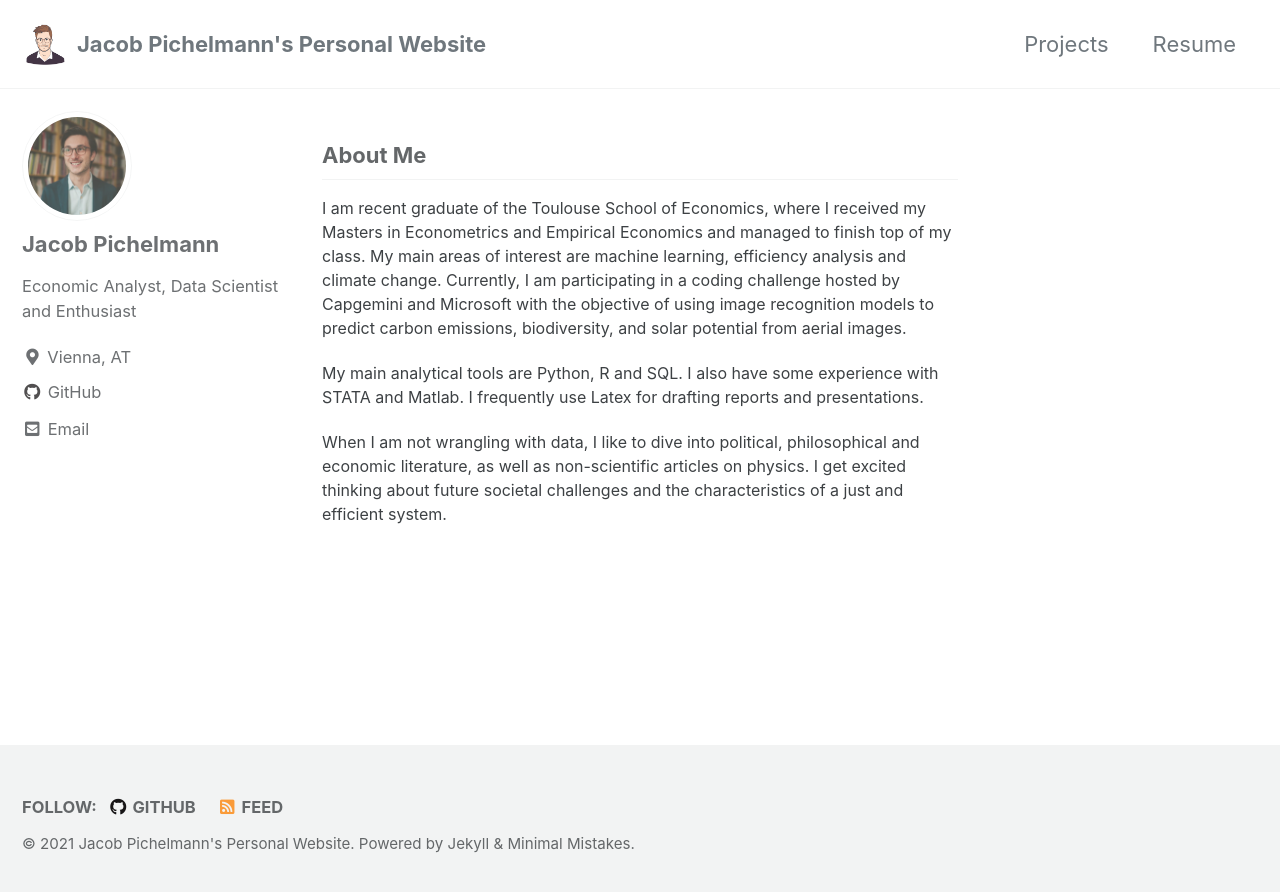
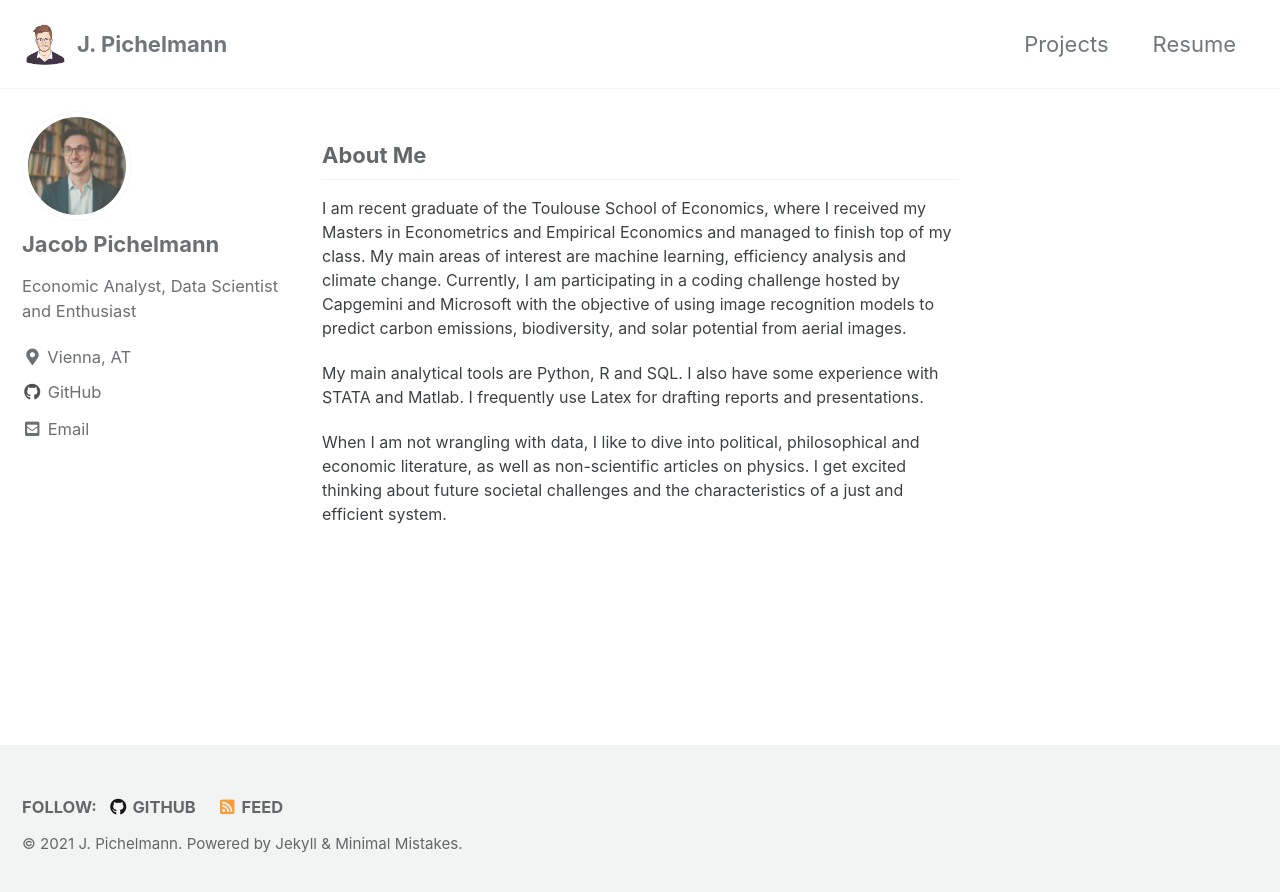
Before and after one commit to j-3-1415/j-3-1415.github.io, a Jekyll site: the page built from index.html, in a window 1280 px wide. Shown: the top 892 px of the page. Built offline with Jekyll 4.4.1, drawn with Linux system fonts in a browser that asks for light colours; cached includes are drawn as plain includes; the list of posts is cut into pages by our own code.

Commit message:
HeaderChange

```diff
--- a/_config.yml
+++ b/_config.yml
@@ -17,10 +17,10 @@ minimal_mistakes_skin    : "default" # "air", "aqua", "contrast", "dark", "dirt"
 
 # Site Settings
 locale                   : "en-US"
-title                    : "Jacob Pichelmann's Personal Website"
+title                    : "J. Pichelmann"
 title_separator          : "-"
 subtitle                 : # site tagline that appears below site title in masthead
-name                     : "Jacob Pichelmann's Personal Website"
+name                     : "J. Pichelmann"
 description              : ""
 url                      : https://j-3-1415.github.io
 baseurl                  : # the subpath of your site, e.g. "/blog"
```
